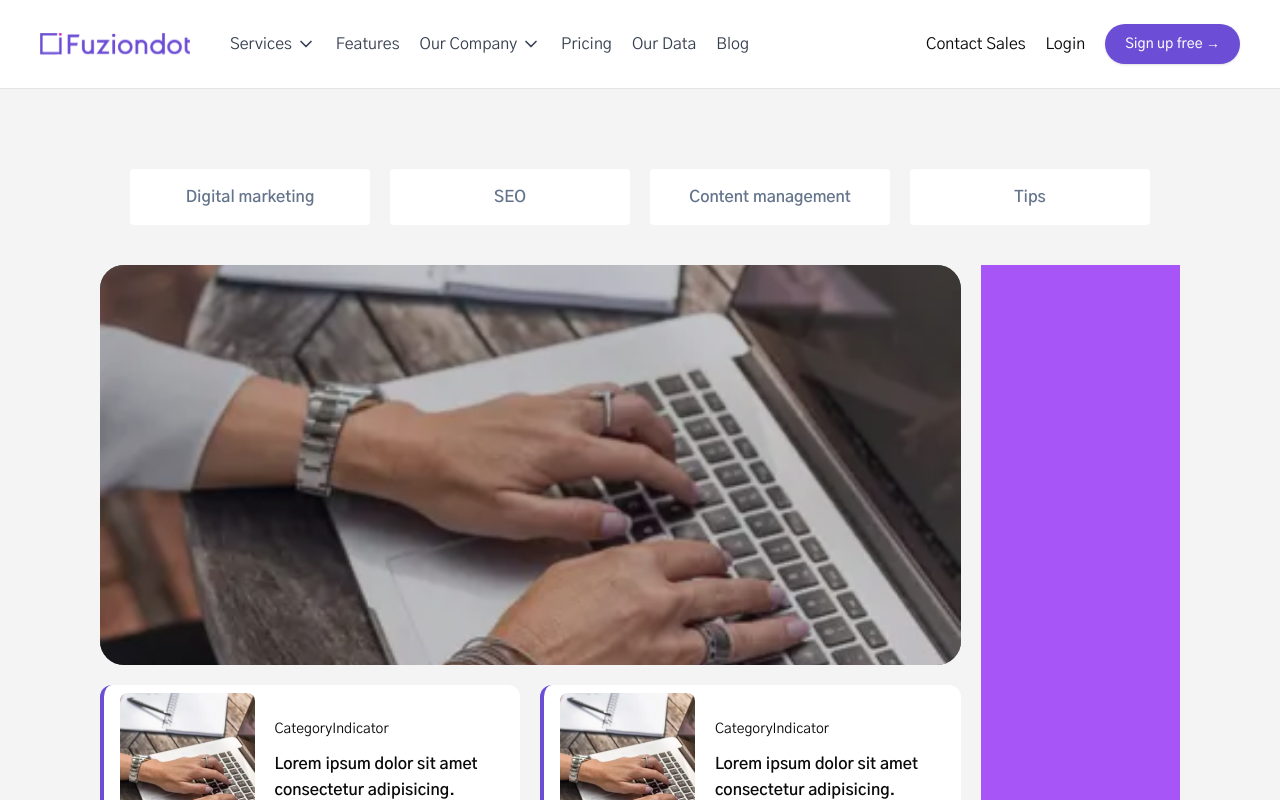
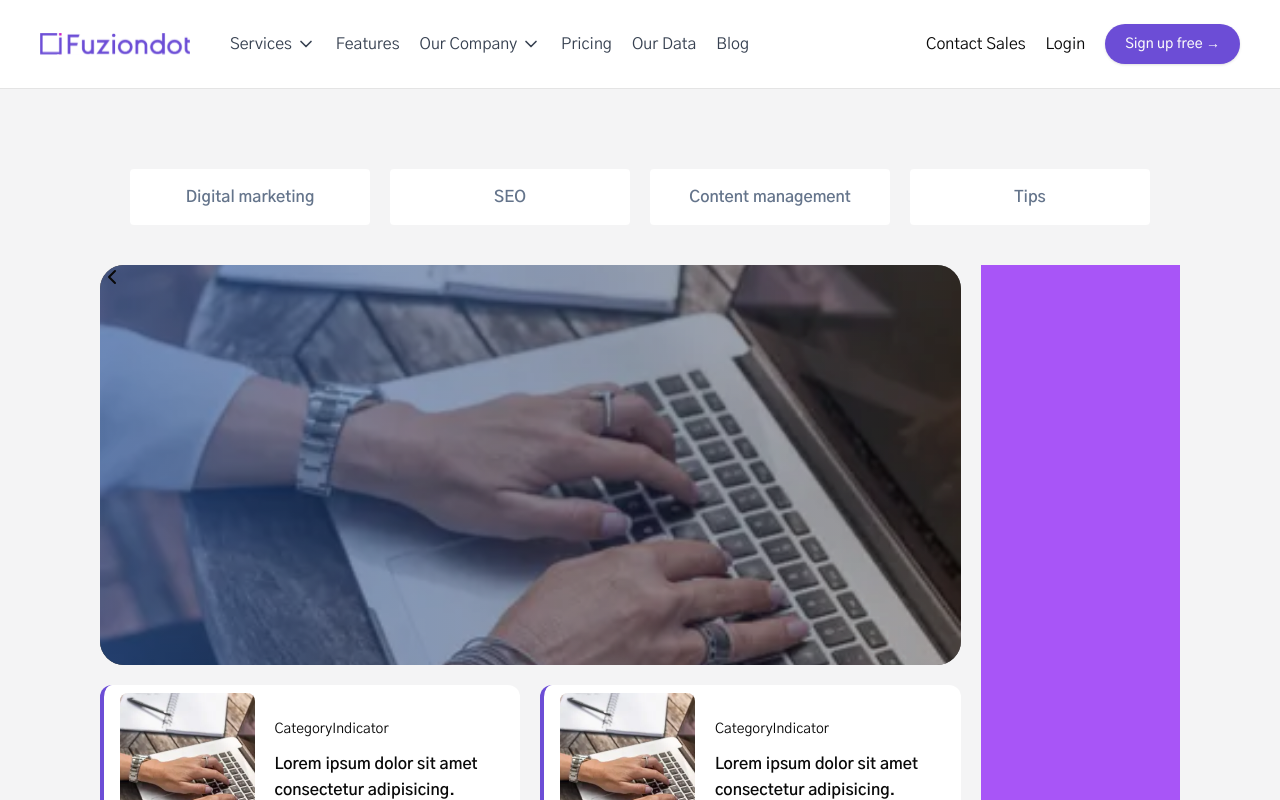
Before and after one commit to Naijabunner/burnacompany, a Next.js app: page /blog in a window 1280 px wide. Shown: the top 800 px of the page. Built offline with nearby package versions, Linux system fonts and the light colour scheme.

Commit message:
push data

```diff
--- a/components/Blog/blogDisplaycarousel.tsx
+++ b/components/Blog/blogDisplaycarousel.tsx
@@ -1,15 +1,28 @@
-import React from "react";
-import testImage from '@/Assets/testimage.webp'
+"use client"
+import React, { useState } from "react";
 import Image from "next/image";
+import { blogs } from "@/lib/blog.data";
+import { ChevronLeft } from "lucide-react";
 const BlogDisplaycarousel = () => {
+  const [imageIndex, setimageIndex] = useState(0)
+
   return (
-    <div className=" col-span-2 rounded-3xl overflow-hidden w-full h-[300px] md:h-[400px] mx-auto bg-gradient-to-r from-slate-950 to-slate-800">
+    <div className=" relative col-span-2 rounded-3xl overflow-hidden w-full bg-black h-[300px] md:h-[400px] mx-auto ">
         <Image
-    src={testImage}
+    src={blogs[imageIndex].coverPhoto}
     alt=''
-    className='h-full w-full   object-cover opacity-75 '
+    width={300}
+    height={300}
+    className='h-full w-full absolute  object-cover opacity-65 z-0'
 
     />
+    <div className=" w-full h-full z-0  absolute bg-gradient-to-r from-blue-500 to-transparent opacity-40"/>
+     <div className="relative">
+
+
+
+      <ChevronLeft className="relative cursor-pointer z-30 " onClick={()=>{setimageIndex(1)}}/>
+     </div>
     </div>
   );
 };
--- /dev/null
+++ b/lib/blog.data.ts
@@ -0,0 +1,158 @@
+import testImage from "@/assets/testimage.webp"
+import testImageTwo from "@/assets/testImageTwo.webp"
+const text =
+  "Lorem ipsum dolor sit amet, consectetur adipisicing elit. Cumque est quia, ducimus totam nisi tempore corporis amet expedita? Rerum, sint, repellat temporibus fugiat minima odio sapiente officia officiis voluptas neque quae deserunt soluta, velit molestias suscipit labore dolorum accusamus consequuntur! Tenetur magnam nobis quae ut, dolore dolorum sint repellat. Odio deserunt, distinctio et impedit accusantium odit nam praesentium facilis perspiciatis! Soluta, officia asperiores veritatis debitis sequi voluptatum deserunt ullam omnis dolor fuga quo libero obcaecati voluptas labore ea at excepturi animi a sit? Est atque explicabo non asperiores eligendi, quam numquam distinctio odio quaerat ad neque natus in tempora eos!";
+
+  export const categories =[
+    {
+        title:'Digital marketing',
+        url:'',
+    },
+    {
+        title:'Seo',
+        url:'',
+    },
+    {
+        title:'Content management',
+        url:'',
+    },
+    {
+        title:'Tips',
+        url:'',
+    },
+  ]
+
+  export const blogs = [
+  {
+    id: "1",
+    details: text,
+    coverPhoto:testImage,
+    category: "Seo",
+    tags: "popular",
+    title: "Lorem ipsum dolor sit amet consectetur adipisicing.",
+    authour: "Jane Smith",
+    readTIme: "2",
+    date: "May 15, 2021",
+  },
+  {
+    id: "2",
+    details: text,
+    coverPhoto:testImageTwo,
+    category: "Seo",
+    tags: "popular",
+    title: "Lorem ipsum dolor sit amet consectetur adipisicing.",
+    authour: "Jane Smith",
+    readTIme: "2",
+    date: "May 15, 2021",
+  },
+  {
+    id: "3",
+    details: text,
+    coverPhoto:testImage,
+    category: "Seo",
+    tags: "popular",
+    title: "Lorem ipsum dolor sit amet consectetur adipisicing.",
+    authour: "Jane Smith",
+    readTIme: "2",
+    date: "May 15, 2021",
+  },
+  {
+    id: "4",
+    details: text,
+    coverPhoto:testImage,
+    category: "Seo",
+    tags: "popular",
+    title: "Lorem ipsum dolor sit amet consectetur adipisicing.",
+    authour: "Jane Smith",
+    readTIme: "2",
+    date: "May 15, 2021",
+  },
+  {
+    id: "5",
+    details: text,
+    coverPhoto:testImage,
+    category: "Seo",
+    tags: "popular",
+    title: "Lorem ipsum dolor sit amet consectetur adipisicing.",
+    authour: "Jane Smith",
+    readTIme: "2",
+    date: "May 15, 2021",
+  },
+  {
+    id: "6",
+    details: text,
+    coverPhoto:testImage,
+    category: "Seo",
+    tags: "popular",
+    title: "Lorem ipsum dolor sit amet consectetur adipisicing.",
+    authour: "Jane Smith",
+    readTIme: "2",
+    date: "May 15, 2021",
+  },
+  {
+    id: "7",
+    details: text,
+    coverPhoto:testImage,
+    category: "digital_marketing",
+    tags: "popular",
+    title: "Lorem ipsum dolor sit amet consectetur adipisicing.",
+    authour: "Jane Smith",
+    readTIme: "2",
+    date: "May 15, 2021",
+  },
+  {
+    id: "8",
+    details: text,
+    coverPhoto:testImage,
+    category: "digital_marketing",
+    tags: "popular",
+    title: "Lorem ipsum dolor sit amet consectetur adipisicing.",
+    authour: "Jane Smith",
+    readTIme: "2",
+    date: "May 15, 2021",
+  },
+  {
+    id: "9",
+    details: text,
+    coverPhoto:testImage,
+    category: "digital_marketing",
+    tags: "popular",
+    title: "Lorem ipsum dolor sit amet consectetur adipisicing.",
+    authour: "Jane Smith",
+    readTIme: "2",
+    date: "May 15, 2021",
+  },
+  {
+    id: "10",
+    details: text,
+    coverPhoto:testImage,
+    category: "digital_marketing",
+    tags: "popular",
+    title: "Lorem ipsum dolor sit amet consectetur adipisicing.",
+    authour: "Jane Smith",
+    readTIme: "2",
+    date: "May 15, 2021",
+  },
+  {
+    id: "11",
+    details: text,
+    coverPhoto:testImage,
+    category: "digital_marketing",
+    tags: "popular",
+    title: "Lorem ipsum dolor sit amet consectetur adipisicing.",
+    authour: "Jane Smith",
+    readTIme: "2",
+    date: "May 15, 2021",
+  },
+  {
+    id: "12",
+    details: text,
+    coverPhoto:testImage,
+    category: "digital_marketing",
+    tags: "popular",
+    title: "Lorem ipsum dolor sit amet consectetur adipisicing.",
+    authour: "Jane Smith",
+    readTIme: "2",
+    date: "May 15, 2021",
+  },
+];
```
Also changed, not shown: Assets/testImageTwo.webp (added).
